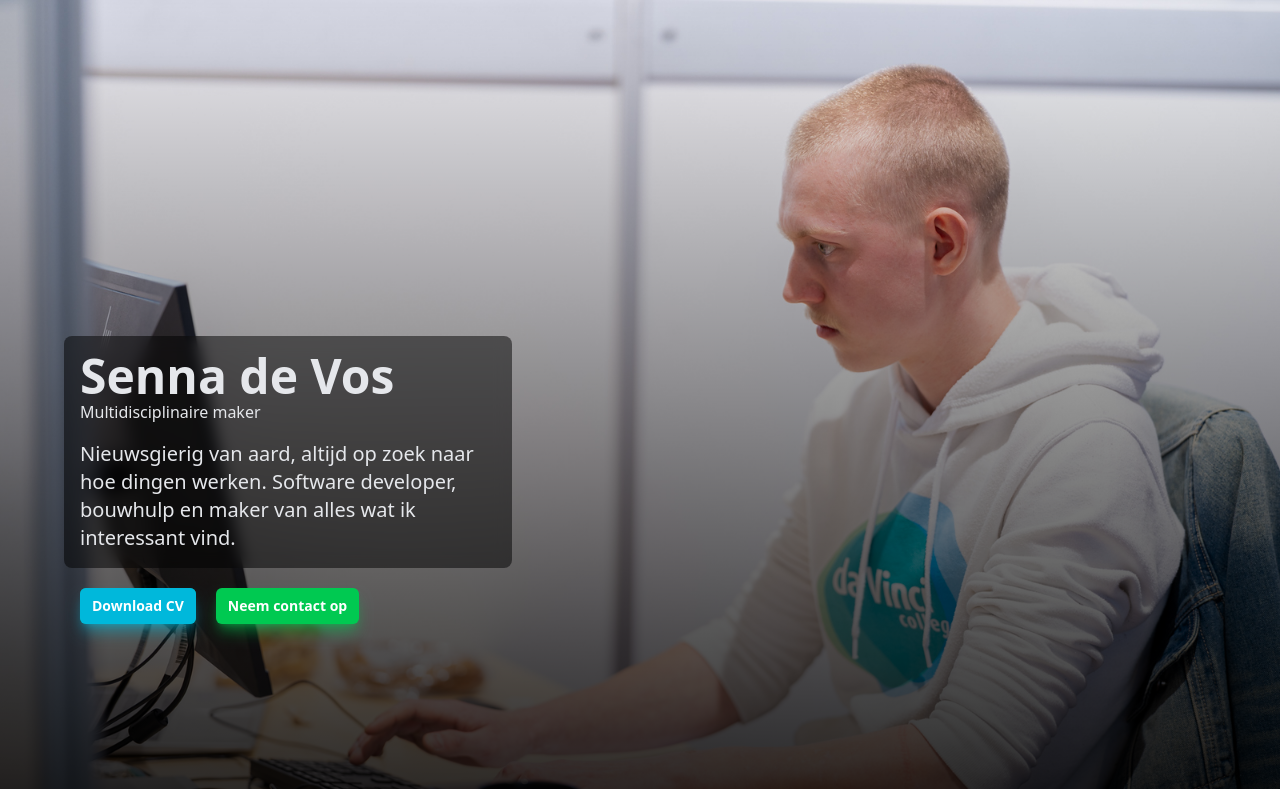
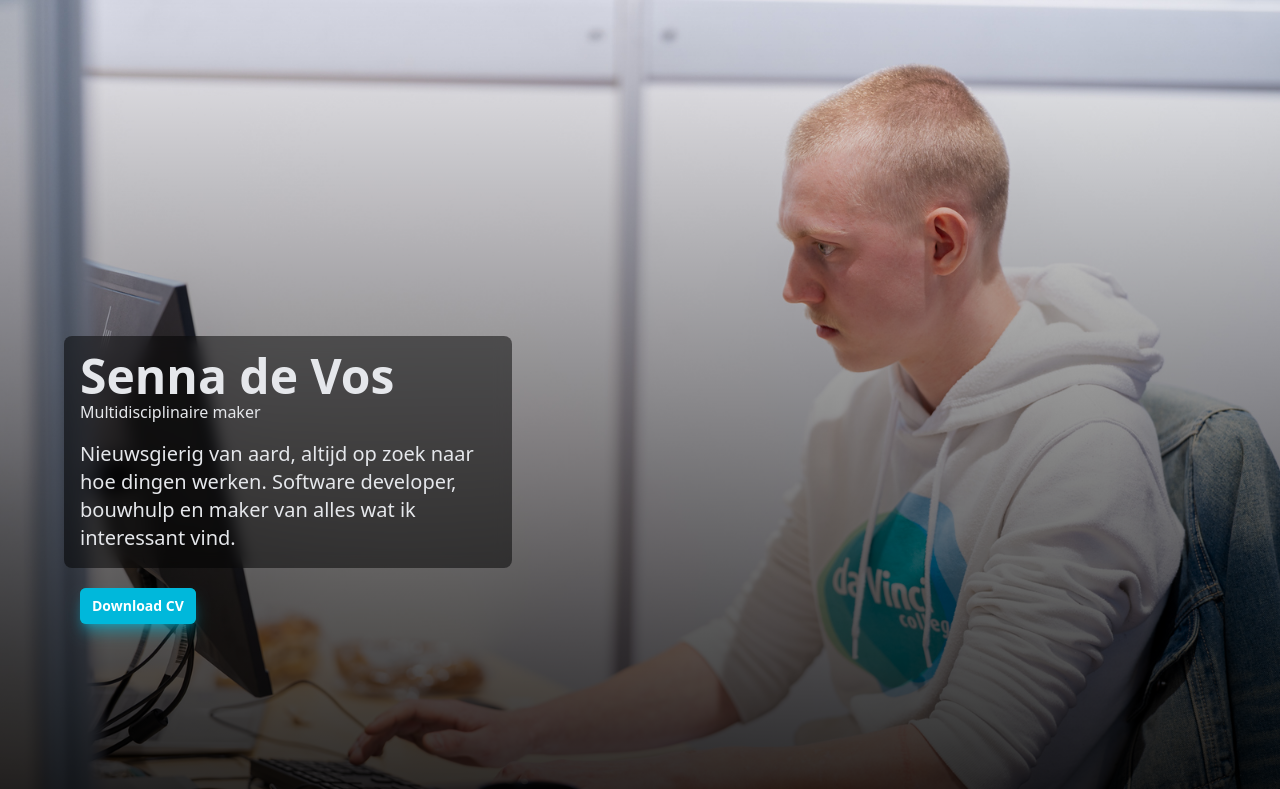
Before and after one commit to sennadevos/portfolio, a Vue app: page / in a window 1280 px wide. Shown: the top 789 px of the page. Built offline with nearby package versions, Linux system fonts and the light colour scheme.

Commit message:
chore: hid the contact button for the time being

```diff
--- a/src/sections/HeroSection.vue
+++ b/src/sections/HeroSection.vue
@@ -46,7 +46,7 @@ onMounted(() => {
               <a href="/resume/en_compact.pdf" target="_blank" rel="noopener noreferrer" class="hidden focus:outline-none">{{ t('compact_en') }}</a>
             </ul>
           </div>
-          <a href="#contact" class="rounded-md bg-green-500 px-3 py-2 text-sm font-semibold text-white shadow-lg shadow-green-500/50 focus:outline-none h-fit">{{ t('contact_button')}}</a>
+          <a href="#contact" class="hidden rounded-md bg-green-500 px-3 py-2 text-sm font-semibold text-white shadow-lg shadow-green-500/50 focus:outline-none h-fit">{{ t('contact_button')}}</a>
         </div>
       </div>
     </div>
```
